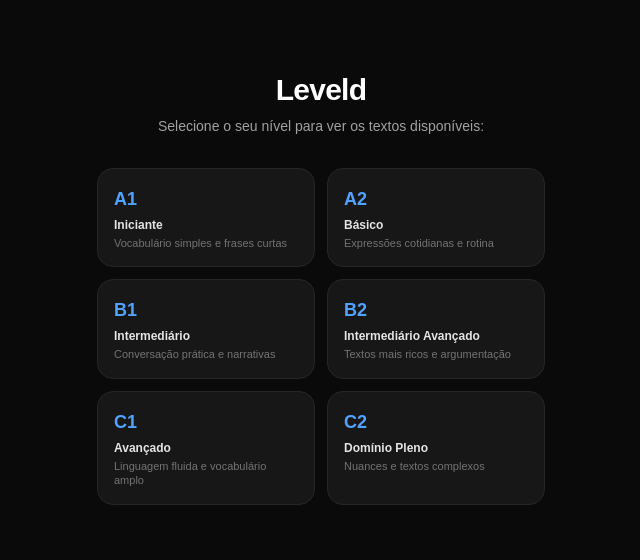
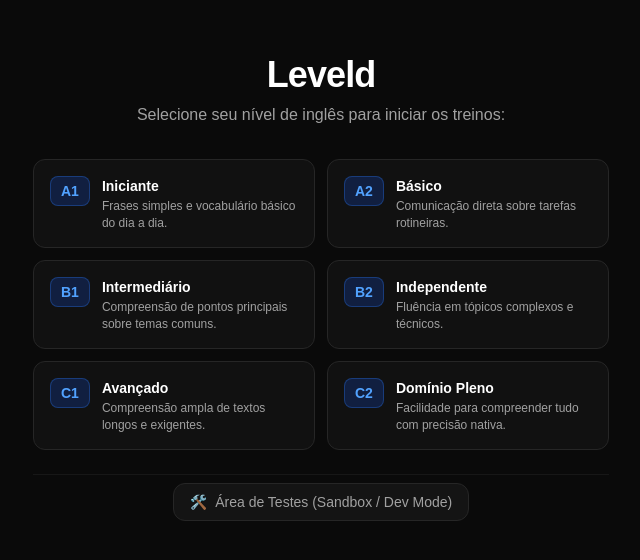
Before and after one commit to lessandrobull/Leveld, a Next.js app: page / in a window 1280 px wide. Shown: the part 112-672 px from the top of the page, without its empty margins (319-959 px from the left). Built offline with nearby package versions, Linux system fonts and the light colour scheme.

Commit message:
Update LevelSelector.tsx

```diff
--- a/components/LevelSelector.tsx
+++ b/components/LevelSelector.tsx
@@ -2,41 +2,70 @@
 
 import Link from 'next/link';
 
-type LevelKey = 'A1' | 'A2' | 'B1' | 'B2' | 'C1' | 'C2';
+interface LevelOption {
+  key: string;
+  name: string;
+  desc: string;
+  color: string;
+}
+
+const levels: LevelOption[] = [
+  { key: 'A1', name: 'Iniciante', desc: 'Frases simples e vocabulário básico do dia a dia.', color: 'from-emerald-500/20 to-emerald-500/5' },
+  { key: 'A2', name: 'Básico', desc: 'Comunicação direta sobre tarefas rotineiras.', color: 'from-cyan-500/20 to-cyan-500/5' },
+  { key: 'B1', name: 'Intermediário', desc: 'Compreensão de pontos principais sobre temas comuns.', color: 'from-blue-500/20 to-blue-500/5' },
+  { key: 'B2', name: 'Independente', desc: 'Fluência em tópicos complexos e técnicos.', color: 'from-indigo-500/20 to-indigo-500/5' },
+  { key: 'C1', name: 'Avançado', desc: 'Compreensão ampla de textos longos e exigentes.', color: 'from-purple-500/20 to-purple-500/5' },
+  { key: 'C2', name: 'Domínio Pleno', desc: 'Facilidade para compreender tudo com precisão nativa.', color: 'from-rose-500/20 to-rose-500/5' },
+];
 
 export default function LevelSelector() {
-  const levels: { key: LevelKey; label: string; desc: string }[] = [
-    { key: 'A1', label: 'Iniciante', desc: 'Vocabulário simples e frases curtas' },
-    { key: 'A2', label: 'Básico', desc: 'Expressões cotidianas e rotina' },
-    { key: 'B1', label: 'Intermediário', desc: 'Conversação prática e narrativas' },
-    { key: 'B2', label: 'Intermediário Avançado', desc: 'Textos mais ricos e argumentação' },
-    { key: 'C1', label: 'Avançado', desc: 'Linguagem fluida e vocabulário amplo' },
-    { key: 'C2', label: 'Domínio Pleno', desc: 'Nuances e textos complexos' },
-  ];
+  return (
+    <main className="min-h-screen bg-neutral-950 text-neutral-100 flex flex-col items-center justify-center p-4 sm:p-6 font-sans">
+      <div className="max-w-xl w-full">
 
-  return (
-    <main className="min-h-screen bg-neutral-950 text-neutral-100 flex flex-col justify-center items-center p-6 font-sans">
-      <div className="max-w-md w-full text-center">
-        <h1 className="text-3xl font-bold tracking-tight text-white mb-2">Leveld</h1>
-        <p className="text-sm text-neutral-400 mb-8">
-          Selecione o seu nível para ver os textos disponíveis:
-        </p>
+        <header className="text-center mb-8">
+          <h1 className="text-3xl sm:text-4xl font-extrabold tracking-tight text-white mb-2">
+            Leveld
+          </h1>
+          <p className="text-sm sm:text-base text-neutral-400">
+            Selecione seu nível de inglês para iniciar os treinos:
+          </p>
+        </header>
 
-        <div className="grid grid-cols-2 gap-3">
+        {/* GRID DE NÍVEIS */}
+        <div className="grid grid-cols-1 sm:grid-cols-2 gap-3 mb-6">
           {levels.map((lvl) => (
             <Link
               key={lvl.key}
               href={`/level/${lvl.key}`}
-              className="p-4 bg-neutral-900 border border-neutral-800 hover:border-blue-500 hover:bg-neutral-850 rounded-2xl text-left transition group"
+              className="p-4 rounded-xl border border-neutral-800 bg-neutral-900/60 hover:bg-neutral-800/80 hover:border-neutral-700 transition flex items-start gap-3 group"
             >
-              <span className="text-lg font-bold text-blue-400 block mb-1 group-hover:translate-x-0.5 transition-transform">
+              <span className="px-2.5 py-1 rounded-lg text-sm font-bold bg-blue-600/20 border border-blue-500/30 text-blue-400 group-hover:bg-blue-600 group-hover:text-white transition">
                 {lvl.key}
               </span>
-              <span className="text-xs font-semibold text-neutral-200 block">{lvl.label}</span>
-              <span className="text-[11px] text-neutral-500 block mt-1 leading-tight">{lvl.desc}</span>
+              <div>
+                <h2 className="text-sm font-semibold text-white group-hover:text-blue-400 transition">
+                  {lvl.name}
+                </h2>
+                <p className="text-xs text-neutral-400 leading-snug mt-0.5">
+                  {lvl.desc}
+                </p>
+              </div>
             </Link>
           ))}
         </div>
+
+        {/* BOTÃO DA ÁREA DE TESTES */}
+        <div className="pt-2 border-t border-neutral-900 text-center">
+          <Link
+            href="/test"
+            className="inline-flex items-center gap-2 px-4 py-2 rounded-xl text-xs sm:text-sm font-medium text-neutral-400 bg-neutral-900/80 border border-neutral-800 hover:border-neutral-700 hover:text-white transition"
+          >
+            <span>🛠️</span>
+            <span>Área de Testes (Sandbox / Dev Mode)</span>
+          </Link>
+        </div>
+
       </div>
     </main>
   );
```
